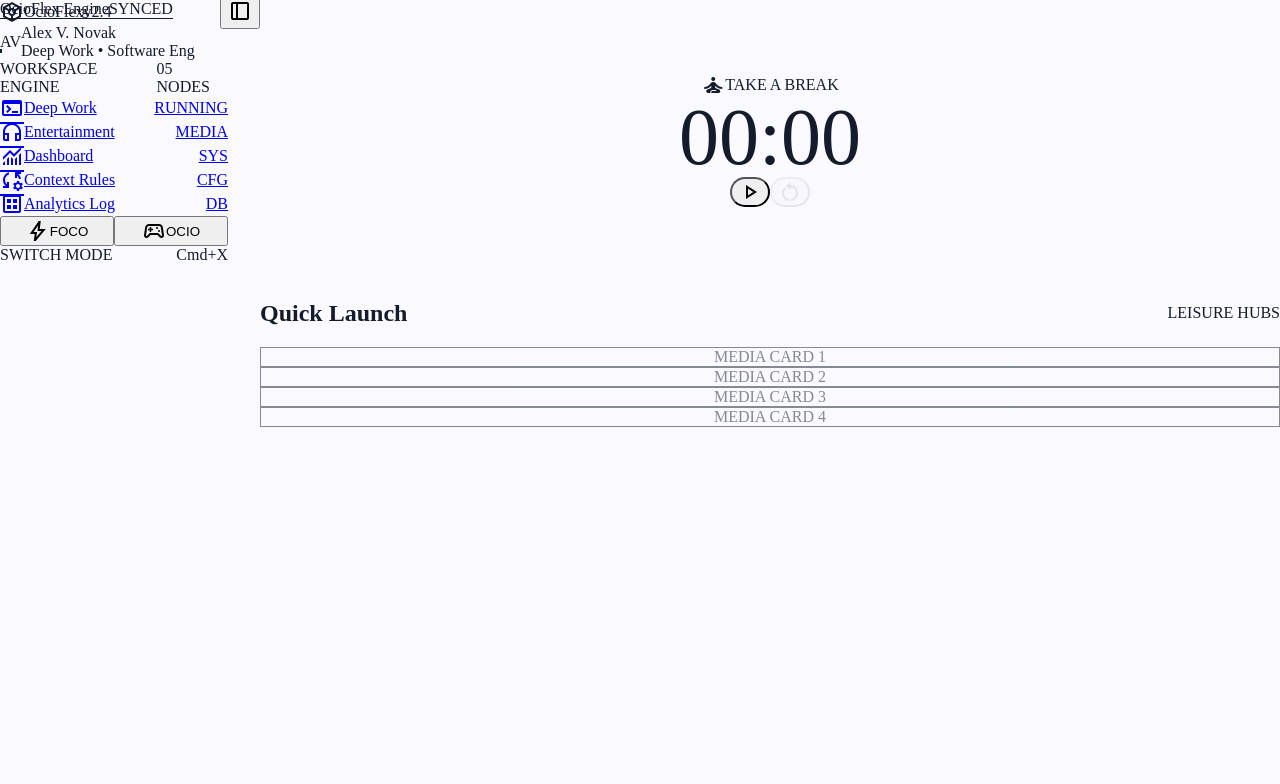
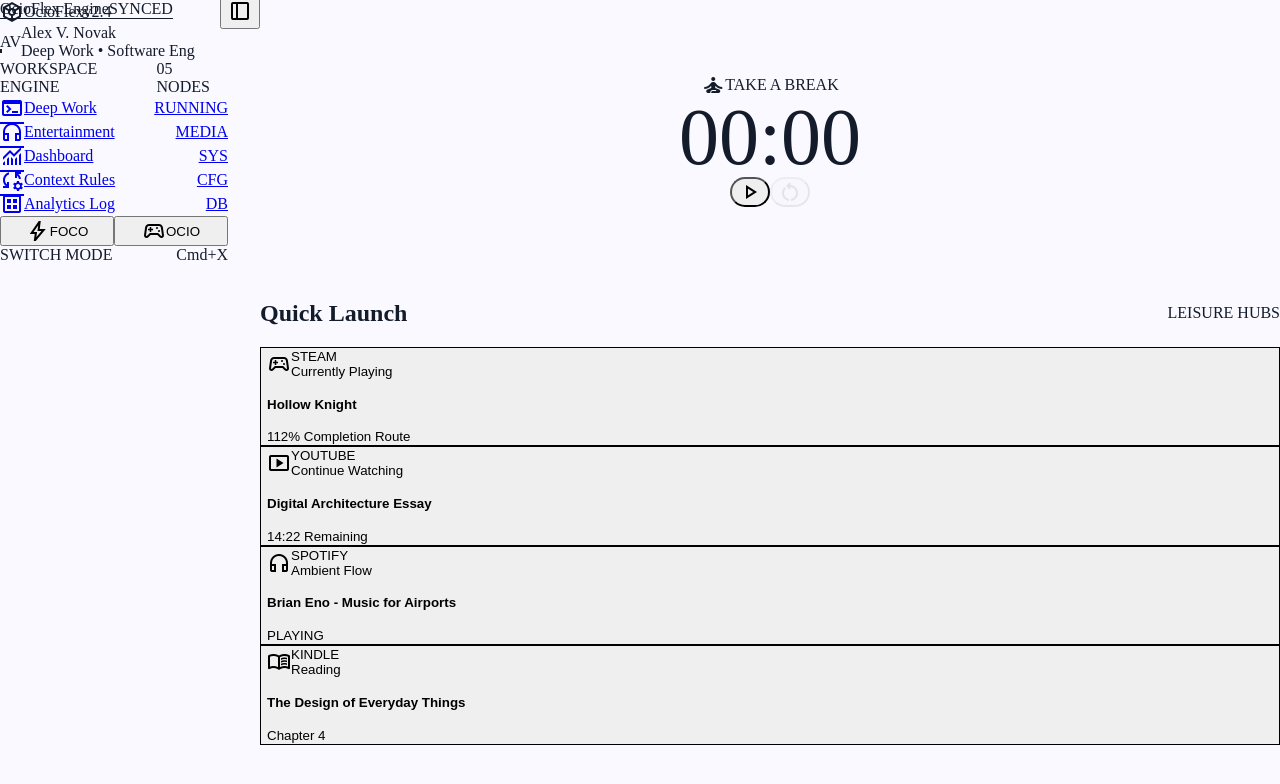
Before and after one commit to itsGabo22/OcioFlex, a Next.js app: page /entertainment in a window 1280 px wide. Shown: the top 784 px of the page. Built offline with nearby package versions, Linux system fonts and the light colour scheme.

Commit message:
feat: implement MediaCards and mock entertainment data

```diff
--- a/src/app/entertainment/page.tsx
+++ b/src/app/entertainment/page.tsx
@@ -1,6 +1,10 @@
 import { BreakTracker } from "@/components/entertainment/BreakTracker";
+import { MediaCard } from "@/components/entertainment/MediaCard";
+import { getMediaActivities } from "@/data";
 
 export default function EntertainmentPage() {
+  const activities = getMediaActivities();
+
   return (
     <div className="flex flex-col w-full max-w-[1600px] mx-auto min-h-[calc(100vh-80px)] gap-space-xl animate-fade-in duration-500 pb-space-2xl">
 
@@ -18,12 +22,9 @@
           </span>
         </div>
 
-        {/* MEDIA GRID PLACEHOLDER */}
-        <div className="grid grid-cols-1 md:grid-cols-2 lg:grid-cols-3 xl:grid-cols-4 gap-space-lg">
-          {[1, 2, 3, 4].map((item) => (
-            <div key={item} className="h-48 rounded-3xl bg-surface-container-lowest border border-surface-container-high opacity-50 flex items-center justify-center">
-              <span className="font-code-inline text-code-inline text-on-surface-variant">MEDIA CARD {item}</span>
-            </div>
+        <div className="grid grid-cols-1 sm:grid-cols-2 lg:grid-cols-3 xl:grid-cols-4 gap-space-md lg:gap-space-lg">
+          {activities.map((activity) => (
+            <MediaCard key={activity.id} activity={activity} />
           ))}
         </div>
       </section>
--- /dev/null
+++ b/src/components/entertainment/MediaCard.tsx
@@ -0,0 +1,39 @@
+import React from "react";
+import { MediaActivity } from "@/data";
+
+interface MediaCardProps {
+  activity: MediaActivity;
+}
+
+export const MediaCard = ({ activity }: MediaCardProps) => {
+  return (
+    <button className="group w-full text-left flex flex-col justify-between p-space-lg rounded-3xl bg-surface-container-lowest/90 backdrop-blur-sm border border-surface-container-highest shadow-sm hover:shadow-md hover:-translate-y-1 hover:border-accent-primary/30 transition-all duration-300 outline-none focus-visible:ring-2 focus-visible:ring-accent-primary focus-visible:-translate-y-1">
+
+      {/* Header */}
+      <div className="flex items-center gap-space-sm w-full mb-space-xl">
+        <div className="w-10 h-10 rounded-2xl bg-surface-container-low flex items-center justify-center text-accent-primary group-hover:scale-110 group-hover:bg-accent-container group-hover:text-on-accent-container transition-all duration-300">
+          <span className="material-symbols-outlined text-[20px]">{activity.icon}</span>
+        </div>
+        <div className="flex flex-col flex-1 min-w-0">
+          <span className="font-label-ui text-label-ui uppercase tracking-wider text-on-surface-variant font-semibold truncate">
+            {activity.platform}
+          </span>
+          <span className="font-code-inline text-code-inline text-on-surface-variant/70 truncate">
+            {activity.title}
+          </span>
+        </div>
+      </div>
+
+      {/* Content */}
+      <div className="flex flex-col gap-1 w-full">
+        <h4 className="font-title-lg text-title-lg text-on-surface font-semibold truncate leading-tight group-hover:text-accent-primary transition-colors duration-300">
+          {activity.content}
+        </h4>
+        <span className="font-body-compact text-body-compact text-on-surface-variant truncate">
+          {activity.status}
+        </span>
+      </div>
+
+    </button>
+  );
+};
--- a/src/data/index.ts
+++ b/src/data/index.ts
@@ -1,6 +1,8 @@
 import { SparklinePoint, ActivityCell } from './visualization-types';
 import { FocusSession } from './mock-sessions';
+import { MediaActivity } from './mock-entertainment';
 
 export * from './visualization-types';
 export * from './mock-telemetry';
 export * from './mock-sessions';
+export * from './mock-entertainment';
--- /dev/null
+++ b/src/data/mock-entertainment.ts
@@ -0,0 +1,43 @@
+export type MediaActivity = {
+  id: string;
+  platform: string;
+  title: string;
+  content: string;
+  status: string;
+  icon: string;
+};
+
+export const getMediaActivities = (): MediaActivity[] => [
+  {
+    id: "steam-1",
+    platform: "Steam",
+    title: "Currently Playing",
+    content: "Hollow Knight",
+    status: "112% Completion Route",
+    icon: "sports_esports"
+  },
+  {
+    id: "yt-1",
+    platform: "YouTube",
+    title: "Continue Watching",
+    content: "Digital Architecture Essay",
+    status: "14:22 Remaining",
+    icon: "smart_display"
+  },
+  {
+    id: "spotify-1",
+    platform: "Spotify",
+    title: "Ambient Flow",
+    content: "Brian Eno - Music for Airports",
+    status: "PLAYING",
+    icon: "headphones"
+  },
+  {
+    id: "read-1",
+    platform: "Kindle",
+    title: "Reading",
+    content: "The Design of Everyday Things",
+    status: "Chapter 4",
+    icon: "menu_book"
+  }
+];
```
